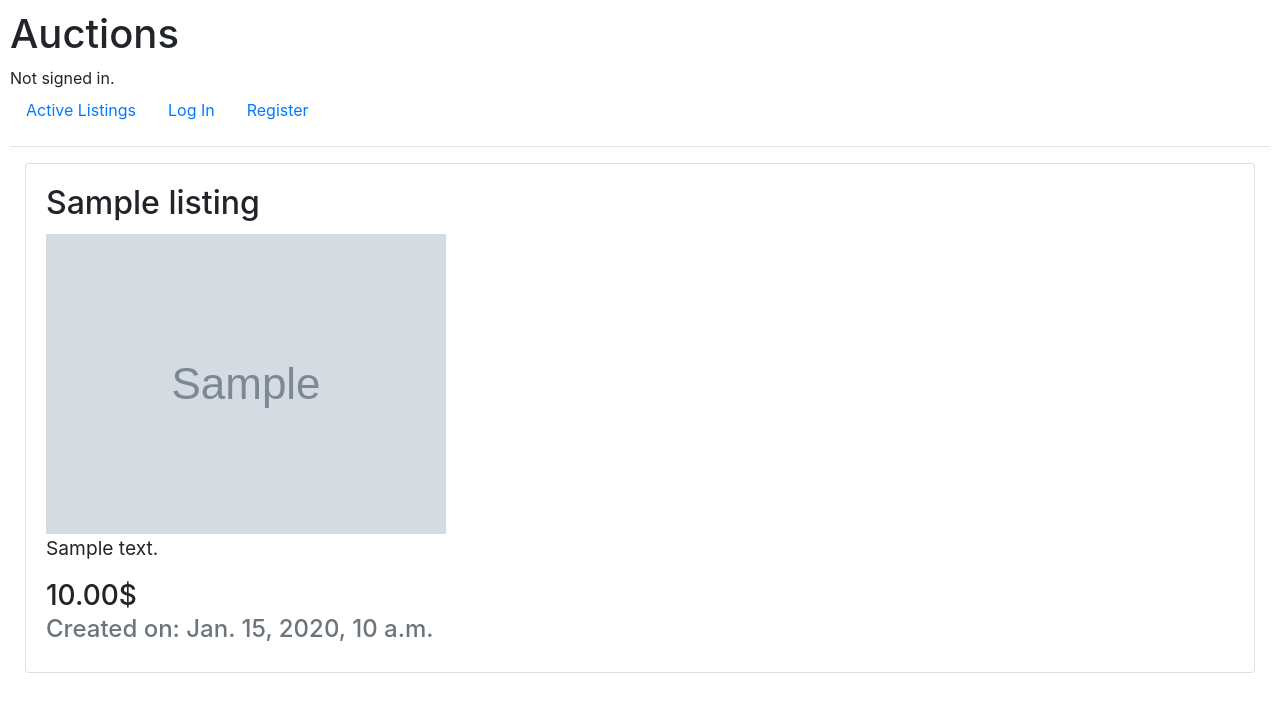
After one commit to yogorus/CS50w-Project-Commerce, a Django app: page /listing/1 in a window 1280 px wide. The commit adds this page. Shown: the top 712 px of the page. Run offline with Django 3.2, Linux system fonts and the light colour scheme; tables that the repository leaves empty hold one stand-in row (values such as "Sample post"); grey boxes marked "Sample" are stand-in pictures; some libraries are stand-ins or nearby versions.

Commit message:
Add Individual listing page

```diff
--- a/auctions/templates/auctions/index.html
+++ b/auctions/templates/auctions/index.html
@@ -8,7 +8,7 @@
                 <div class="col-lg-4 d-flex align-items-stretch" style="margin: 5px;">
                     <div class="card">
                         <div class="card-body">
-                            <h2 class="card-title">{{ listing.title }}</h2>
+                            <a href="{% url 'listing' id=listing.id %}"><h2 class="card-title">{{ listing.title }}</h2></a>
                             {% if listing.image %}
                                 <img src="{{ listing.image }}" class="img-fluid">
                             {% endif %}
--- /dev/null
+++ b/auctions/templates/auctions/listing.html
@@ -0,0 +1,17 @@
+{% extends 'auctions/layout.html' %}
+
+{% block body %}
+    <div class="container-fluid">
+        <div class="card">
+            <div class="card-body">
+                <h2 class="card-title">{{ listing.title }}</h2>
+                {% if listing.image %}
+                    <img src="{{ listing.image }}" class="img-fluid">
+                {% endif %}
+                <p class="card-text" style="font-size: 1.2em;">{{ listing.description }}</p>
+                <h3 class="card-titile">{{ listing.price }}$</h3>
+                <h4 class="card-subtitle mb-2 text-muted">Created on: {{ listing.date }}</h4>
+            </div>
+        </div>
+    </div>
+{% endblock body %}
--- a/auctions/urls.py
+++ b/auctions/urls.py
@@ -6,5 +6,6 @@ urlpatterns = [
     path("login", views.login_view, name="login"),
     path("logout", views.logout_view, name="logout"),
     path("register", views.register, name="register"),
-    path("create", views.create, name='create')
+    path("create", views.create, name='create'),
+    path('listing/<int:id>', views.listing, name='listing')
 ]
--- a/auctions/views.py
+++ b/auctions/views.py
@@ -2,7 +2,7 @@ from django.contrib.auth import authenticate, login, logout
 from django.contrib.auth.decorators import login_required
 from django.db import IntegrityError
 from django.http import HttpResponse, HttpResponseRedirect
-from django.shortcuts import render
+from django.shortcuts import render, get_object_or_404
 from django.urls import reverse
 from django import forms
 
@@ -100,3 +100,11 @@ def create(request):
     return render(request, "auctions/create.html", {
         "form" : ListingForm
     })
+
+
+def listing(request, id):
+    listing = get_object_or_404(Listing, pk=id)
+
+    return render(request, 'auctions/listing.html', {
+        'listing' : listing
+    })
```
Also changed, not shown: auctions/models.py (+10 -0 lines).
